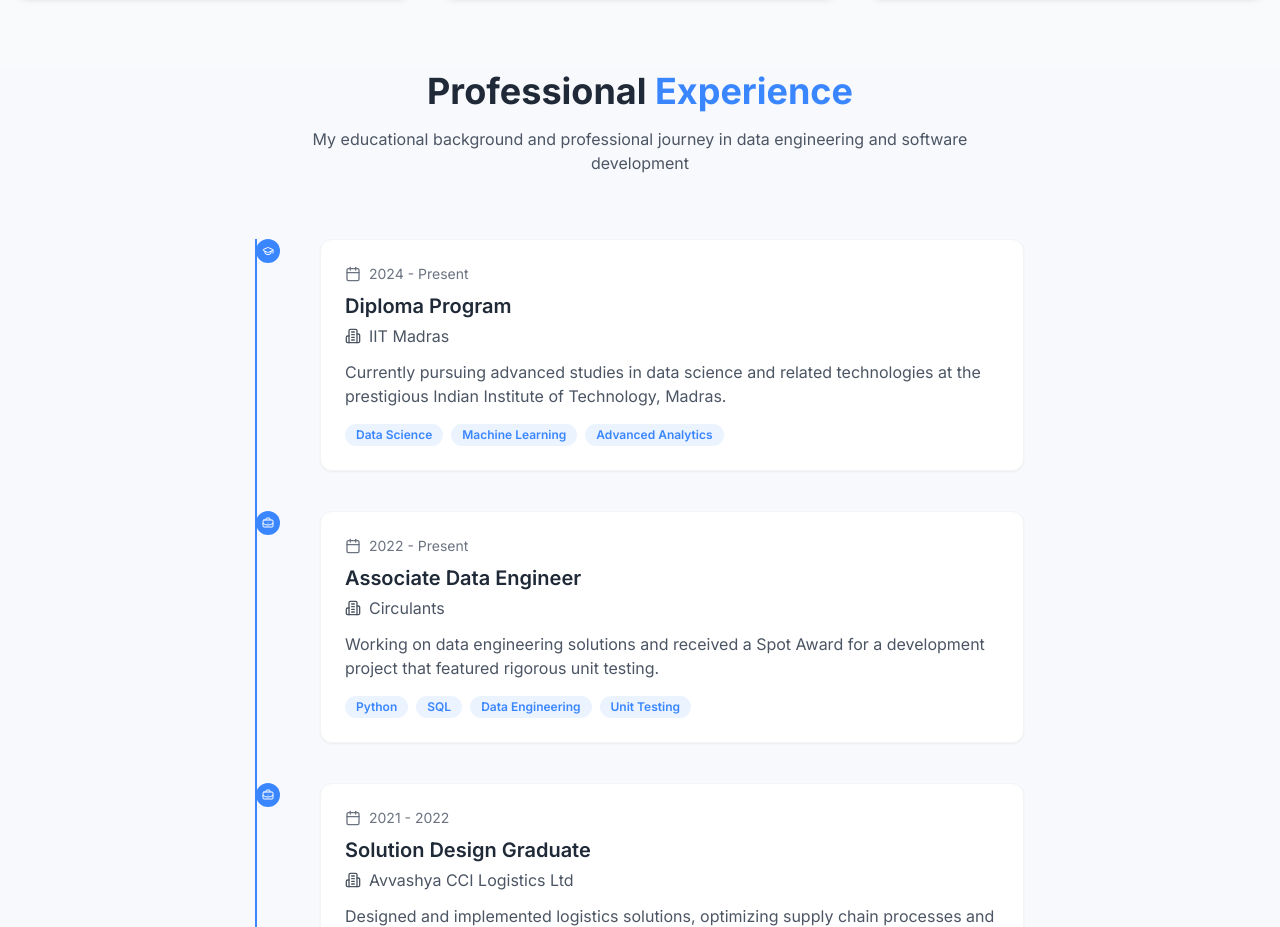
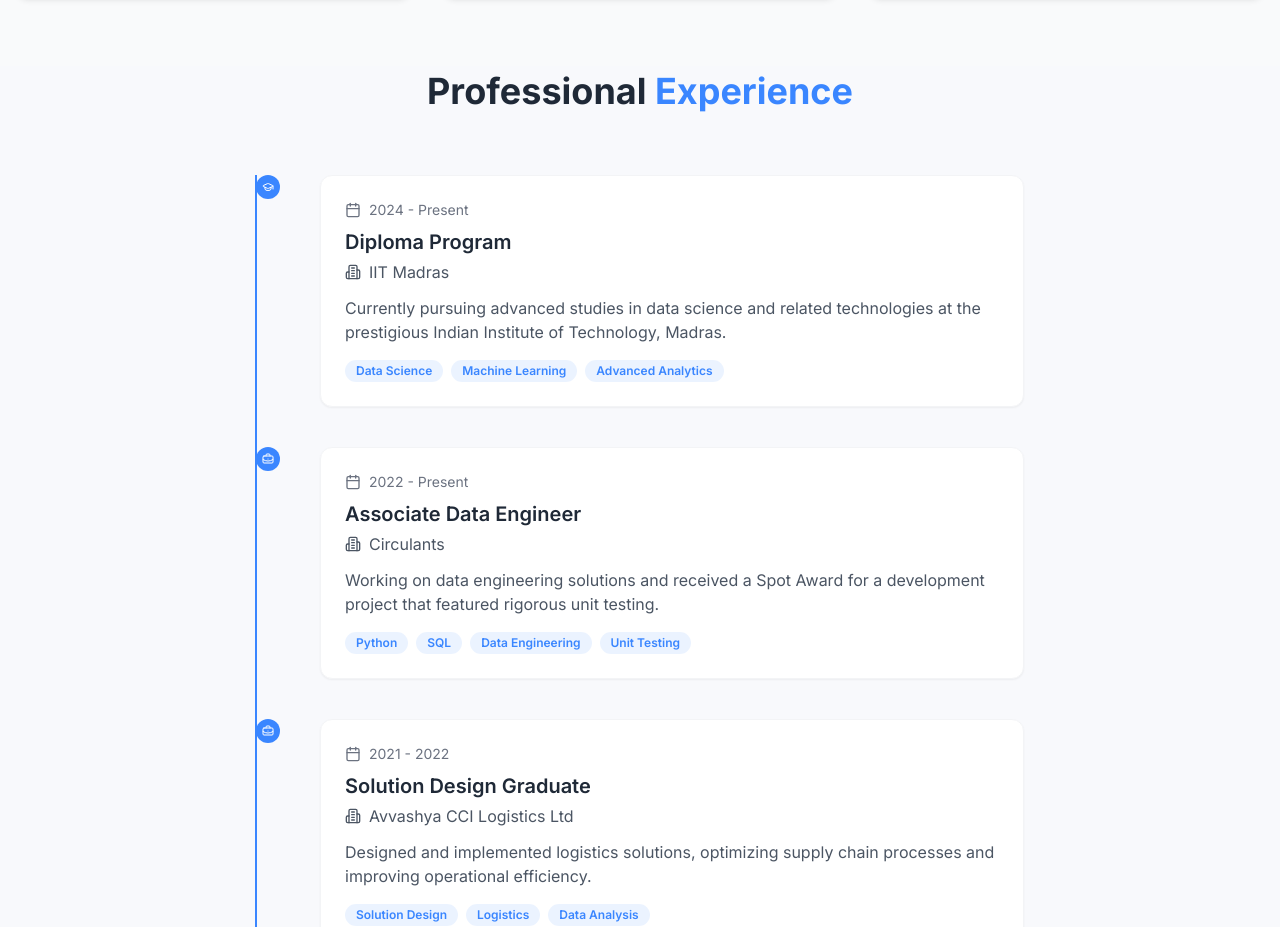
Before and after one commit to rap2rapesh/portfolio_website, a React (Vite) app: page / in a window 1280 px wide. Shown: the part 1320-2247 px from the top of the page. Built offline with nearby package versions, Linux system fonts and the light colour scheme.

Commit message:
Visual edit in Lovable
Edited UI in Lovable

```diff
--- a/src/components/ExperienceSection.tsx
+++ b/src/components/ExperienceSection.tsx
@@ -71,9 +71,7 @@ const ExperienceSection = () => {
           <h2 className="text-3xl md:text-4xl font-bold text-portfolio-dark">
             Professional <span className="text-portfolio-primary">Experience</span>
           </h2>
-          <p className="mt-4 text-gray-600 max-w-2xl mx-auto">
-            My educational background and professional journey in data engineering and software development
-          </p>
+
         </div>
 
         <div className="max-w-3xl mx-auto">
```
